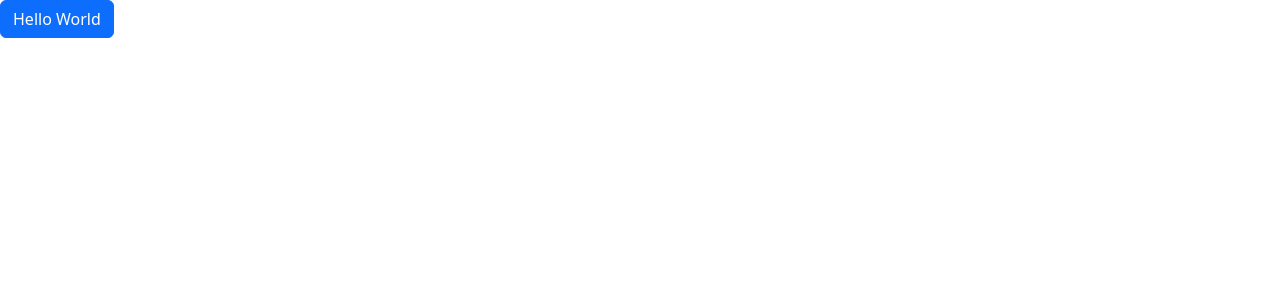
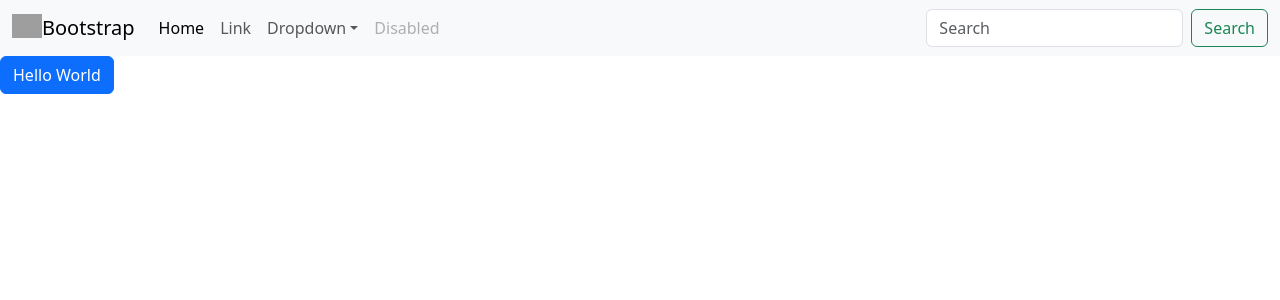
Before and after one commit to AqibChattha/Web-Journey, a React (Vite) app in the folder react-dashboard/: page / in a window 1280 px wide. Shown: the top 300 px of the page. Built offline with nearby package versions, Linux system fonts and the light colour scheme; grey boxes are pictures that could not be loaded.

Commit message:
Bootstrap Navbar

```diff
--- a/react-dashboard/src/App.tsx
+++ b/react-dashboard/src/App.tsx
@@ -1,12 +1,14 @@
 import { useState } from "react";
 import Alert from "./components/Alert";
 import Button from "./components/Button";
+import NavBar from "./components/NavBar";
 
 function App() {
   const [alertVisible, setAlertVisible] = useState(false);
 
   return (
     <div>
+      <NavBar />
       {alertVisible && (
         <Alert onClose={() => setAlertVisible(false)}>Hello World</Alert>
       )}
--- /dev/null
+++ b/react-dashboard/src/components/NavBar.tsx
@@ -0,0 +1,92 @@
+const NavBar = () => {
+  return (
+    <nav className="navbar navbar-expand-lg bg-body-tertiary">
+      <div className="container-fluid">
+        <a className="navbar-brand" href="#">
+          <img
+            src="https://getbootstrap.com/docs/5.3/assets/brand/bootstrap-logo.svg"
+            alt="Logo"
+            width="30"
+            height="24"
+            className="d-inline-block align-text-top"
+          />
+          Bootstrap
+        </a>
+        <button
+          className="navbar-toggler"
+          type="button"
+          data-bs-toggle="collapse"
+          data-bs-target="#navbarSupportedContent"
+          aria-controls="navbarSupportedContent"
+          aria-expanded="false"
+          aria-label="Toggle navigation"
+        >
+          <span className="navbar-toggler-icon"></span>
+        </button>
+        <div className="collapse navbar-collapse" id="navbarSupportedContent">
+          <ul className="navbar-nav me-auto mb-2 mb-lg-0">
+            <li className="nav-item">
+              <a className="nav-link active" aria-current="page" href="#">
+                Home
+              </a>
+            </li>
+            <li className="nav-item">
+              <a className="nav-link" href="#">
+                Link
+              </a>
+            </li>
+            <li className="nav-item dropdown">
+              <a
+                className="nav-link dropdown-toggle"
+                href="#"
+                role="button"
+                data-bs-toggle="dropdown"
+                aria-expanded="false"
+              >
+                Dropdown
+              </a>
+              <ul className="dropdown-menu">
+                <li>
+                  <a className="dropdown-item" href="#">
+                    Action
+                  </a>
+                </li>
+                <li>
+                  <a className="dropdown-item" href="#">
+                    Another action
+                  </a>
+                </li>
+                <li>
+                  <hr className="dropdown-divider" />
+                </li>
+                <li>
+                  <a className="dropdown-item" href="#">
+                    Something else here
+                  </a>
+                </li>
+              </ul>
+            </li>
+            <li className="nav-item">
+              <a className="nav-link disabled" aria-disabled="true">
+                Disabled
+              </a>
+            </li>
+          </ul>
+          <form className="d-flex" role="search">
+            <input
+              className="form-control me-2"
+              type="search"
+              placeholder="Search"
+              aria-label="Search"
+            />
+            <button className="btn btn-outline-success" type="submit">
+              Search
+            </button>
+          </form>
+        </div>
+      </div>
+    </nav>
+  );
+};
+
+export default NavBar;
```
